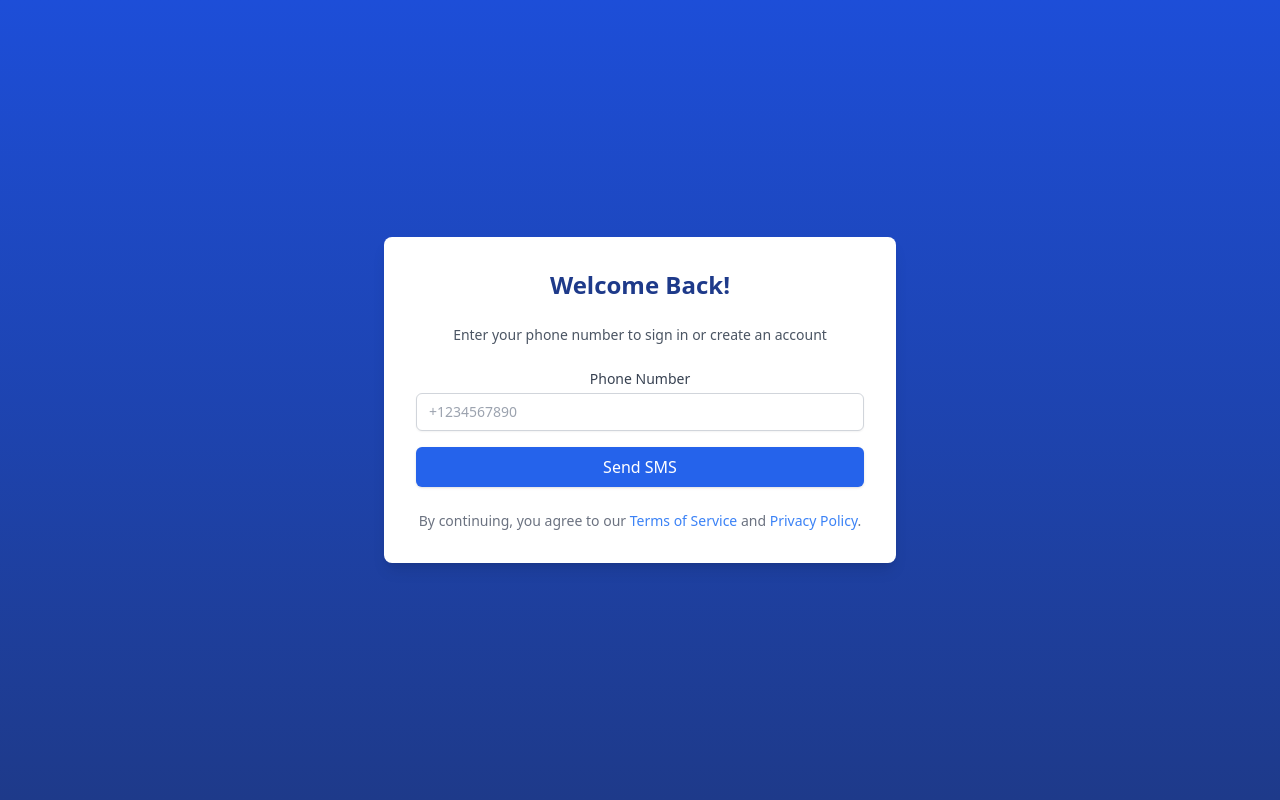
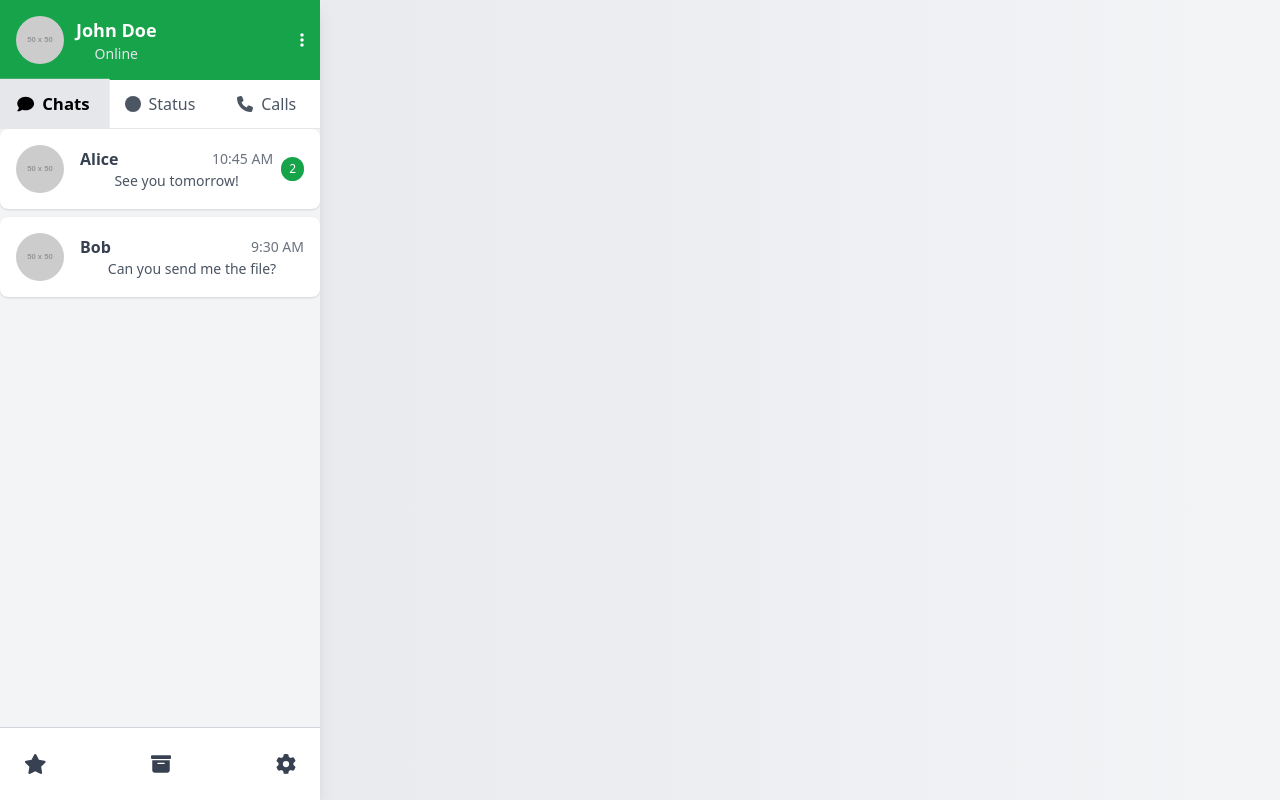
Before and after one commit to martingeorge191110/chat-app, a React (Vite) app in the folder client/: page / in a window 1280 px wide. Shown: the top 800 px of the page. Built offline with nearby package versions, Linux system fonts and the light colour scheme.

Commit message:
Udjusting side bar

```diff
--- a/client/src/App.tsx
+++ b/client/src/App.tsx
@@ -1,8 +1,8 @@
 // import { useState } from 'react'
 import './index.css';
 import './App.css'
-// import Sidebar from './components/nav_bar/nav_bar';
-import LoginPage from './pages/login/login.tsx';
+import ChatPage from './pages/chats/chat_board';
+// import LoginPage from './pages/login/login.tsx';
 
 
 function App() {
@@ -11,7 +11,8 @@ function App() {
     <>
       <div className='bg-gradient-to-r from-gray-200 to-gray-100'>
         {/* <Sidebar/> */}
-        <LoginPage/>
+        <ChatPage/>
+        {/* <LoginPage/> */}
       </div>
     </>
   )
--- a/client/src/components/nav_bar/nav_bar.tsx
+++ /dev/null
@@ -1,58 +0,0 @@
-import React from 'react';
-import { faCalendar, faCog, faComments, faFileContract, faMessage, faRightFromBracket, IconDefinition } from '@fortawesome/free-solid-svg-icons';
-import { FontAwesomeIcon } from '@fortawesome/react-fontawesome';
-
-
-const Sidebar: React.FC = () => {
-
-
-   const items: Array<{
-      item: string,
-      icon: IconDefinition
-   }> = [
-      { item: 'Chat', icon: faComments },
-      { item: 'Contact', icon: faFileContract },
-      { item: 'Notification', icon: faMessage },
-      { item: 'Calendar', icon: faCalendar },
-      { item: 'Settings', icon: faCog },
-   ]
-
-
-   return (
-      <div className="h-screen w-64 fixed left-0 bg-white flex flex-col justify-between shadow-lg">
-      {/* User Profile */}
-      <div className="flex flex-col items-center mt-10 mb-6">
-         <img
-            className="w-24 h-24 rounded-full object-cover border-4 border-white shadow-md"
-            src="https://via.placeholder.com/150"
-            alt="User"
-         />
-         <h2 className="mt-4  text-gray-500 font-bold text-lg">User Name</h2>
-      </div>
-
-      {/* Navigation Items */}
-      <nav className="flex-grow">
-         <ul className="space-y-2">
-            {items.map((item, index) => (
-               <li key={index} className="px-4 p-4 pl-10 mt-5 flex items-center cursor-pointer text-gray-500 hover:bg-slate-500 hover:text-white transition-colors duration-300">
-                  <span className="material-icons">
-                        <FontAwesomeIcon icon={item.icon} />
-                     </span>
-                  <span className="ml-4 font-bold text-lg">{item.item}</span>
-               </li>
-            ))}
-         </ul>
-      </nav>
-
-      {/* Logout */}
-      <div className="px-4 py-4 mb-4 border-t border-gray-500">
-         <button className="w-full flex text-gray-500 font-bold text-lg border-gray-500 border-solid border-[2px] items-center justify-center py-2 hover:bg-gray-950 hover:border-none hover:text-white hover:bg-opacity-50 transition-colors duration-300 rounded">
-            <span className="material-icons"><FontAwesomeIcon icon={faRightFromBracket}/></span>
-            <span className="ml-4">Logout</span>
-         </button>
-      </div>
-      </div>
-   );
-};
-
-export default Sidebar;
--- /dev/null
+++ b/client/src/pages/chats/chat_board.tsx
@@ -0,0 +1,162 @@
+import React, { useState } from "react";
+import { FontAwesomeIcon } from "@fortawesome/react-fontawesome";
+import { faEllipsisV, faCog, faComment, faPhone, faArchive, faStar, faCircle,} from "@fortawesome/free-solid-svg-icons";
+
+
+
+
+const ChatPage: React.FC = () => {
+  const [activeTab, setActiveTab] = useState("chats");
+
+   const chats = [
+      {
+         id: 1,
+         userName: "Alice",
+         lastMessage: "See you tomorrow!",
+         userPhoto: "https://via.placeholder.com/50",
+         time: "10:45 AM",
+         unreadCount: 2,
+      },
+      {
+         id: 2,
+         userName: "Bob",
+         lastMessage: "Can you send me the file?",
+         userPhoto: "https://via.placeholder.com/50",
+         time: "9:30 AM",
+         unreadCount: 0,
+      },
+   ];
+
+   const handleTabChange = (tab: string) => setActiveTab(tab);
+
+   const renderContent = () => {
+      switch (activeTab) {
+         case "chats":
+         return (
+            <ul className="space-y-2">
+               {chats.map((chat) => (
+               <li
+                  key={chat.id}
+                  className="flex items-center bg-white p-4 shadow rounded-lg cursor-pointer hover:bg-gray-200 transition transform hover:scale-105 duration-300"
+               >
+                  <img
+                     src={chat.userPhoto}
+                     alt={chat.userName}
+                  className="w-12 h-12 rounded-full object-cover mr-4"
+                  />
+                  <div className="flex-1">
+                     <div className="flex justify-between items-center">
+                        <h4 className="font-bold text-gray-700">{chat.userName}</h4>
+                        <span className="text-sm text-gray-500">{chat.time}</span>
+                     </div>
+                     <p className="text-sm text-gray-600 truncate">
+                        {chat.lastMessage}
+                     </p>
+                  </div>
+                  {chat.unreadCount > 0 && (
+                     <span className="ml-2 bg-green-600 text-white text-xs rounded-full px-2 py-1">
+                        {chat.unreadCount}
+                     </span>
+                  )}
+               </li>
+               ))}
+            </ul>
+         );
+         case "status":
+            return (
+               <div className="p-4 text-center animate-fade-in">
+                  <p className="text-gray-600">No new statuses available.</p>
+               </div>
+            );
+         case "calls":
+            return (
+               <div className="p-4 text-center animate-fade-in">
+                  <p className="text-gray-600">No recent calls available.</p>
+               </div>
+         );
+         case "starred":
+            return (
+               <div className="p-4 text-center animate-fade-in">
+                  <p className="text-gray-600">No starred messages yet.</p>
+               </div>
+         );
+         case "archives":
+            return (
+            <div className="p-4 text-center animate-fade-in">
+               <p className="text-gray-600">No archived chats found.</p>
+            </div>
+         );
+         default:
+            return null;
+      }
+   };
+
+   return (
+      <div className="h-screen w-80 bg-gray-100 flex flex-col shadow-lg">
+         {/* Header: User Profile */}
+         <div className="bg-green-600 text-white p-4 flex justify-between items-center">
+         <div className="flex items-center">
+            <img
+               src="https://via.placeholder.com/50"
+               alt="User"
+               className="w-12 h-12 rounded-full object-cover"
+            />
+            <div className="ml-3">
+               <h3 className="text-lg font-bold">John Doe</h3>
+               <p className="text-sm text-gray-200">Online</p>
+            </div>
+         </div>
+         <FontAwesomeIcon icon={faEllipsisV} className="cursor-pointer" />
+         </div>
+
+      {/* Tabs */}
+      <div className="flex justify-around bg-white border-b border-gray-200">
+        <button
+          className={`flex-1 p-3 text-center transition-transform duration-200 ${
+            activeTab === "chats" ? "bg-gray-200 font-bold scale-105" : "text-gray-600"
+          }`}
+          onClick={() => handleTabChange("chats")}
+        >
+          <FontAwesomeIcon icon={faComment} />
+          <span className="ml-2">Chats</span>
+        </button>
+        <button
+          className={`flex-1 p-3 text-center transition-transform duration-200 ${
+            activeTab === "status" ? "bg-gray-200 font-bold scale-105" : "text-gray-600"
+          }`}
+          onClick={() => handleTabChange("status")}
+        >
+          <FontAwesomeIcon icon={faCircle} />
+          <span className="ml-2">Status</span>
+        </button>
+        <button
+          className={`flex-1 p-3 text-center transition-transform duration-200 ${
+            activeTab === "calls" ? "bg-gray-200 font-bold scale-105" : "text-gray-600"
+          }`}
+          onClick={() => handleTabChange("calls")}
+        >
+          <FontAwesomeIcon icon={faPhone} />
+          <span className="ml-2">Calls</span>
+        </button>
+      </div>
+
+      {/* Dynamic Content */}
+      <div className="flex-grow overflow-y-auto">{renderContent()}</div>
+
+      {/* Footer: Additional Options */}
+      <div className="flex justify-between items-center p-4 border-t border-gray-300 bg-white">
+        <button className="p-2 text-gray-700 hover:text-green-600 transition-transform duration-300 hover:scale-110">
+          <FontAwesomeIcon icon={faStar} size="lg" onClick={() => handleTabChange("starred")} />
+        </button>
+        <button className="p-2 text-gray-700 hover:text-green-600 transition-transform duration-300 hover:scale-110">
+          <FontAwesomeIcon icon={faArchive} size="lg" onClick={() => handleTabChange("archives")} />
+        </button>
+        <button className="p-2 text-gray-700 hover:text-green-600 transition-transform duration-300 hover:rotate-45">
+          <FontAwesomeIcon icon={faCog} size="lg" />
+        </button>
+      </div>
+    </div>
+  );
+};
+
+export default ChatPage;
```
